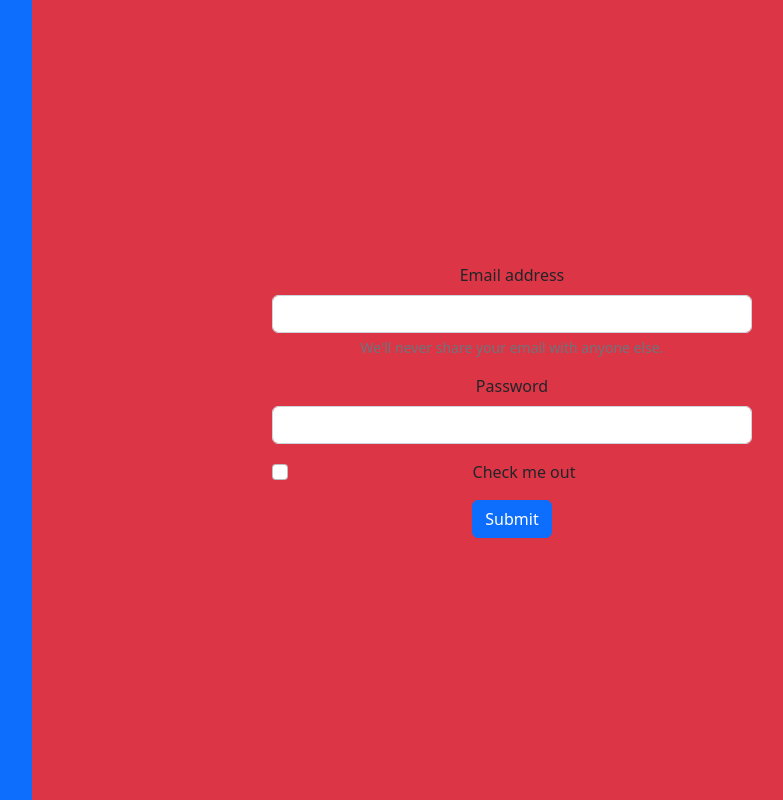
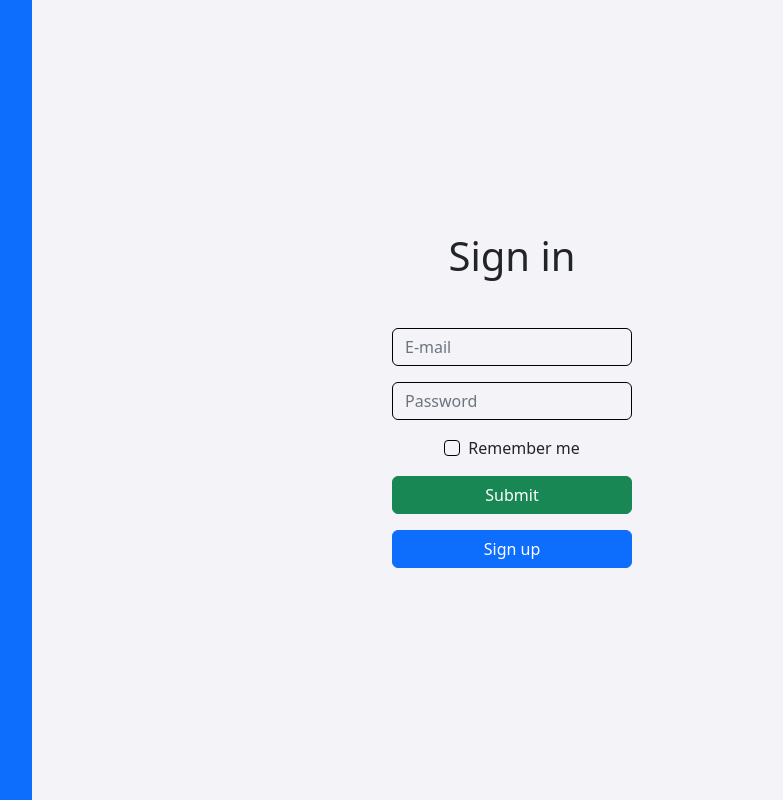
Before and after one commit to Ayoub-Zennouh/delivery-frontend-reactjs, a React (Create React App) app: page / in a window 1280 px wide. Shown: the whole page, without its empty margins (288-1071 px from the left). Built offline with nearby package versions, Linux system fonts and the light colour scheme.

Commit message:
login page

```diff
--- a/src/App.css
+++ b/src/App.css
@@ -24,6 +24,18 @@
   color: white;
 }
 
+.right-grid {
+  background-color: #F4F4F8;
+}
+
+input {
+  border-color: #000000!important;
+  background-color: #F4F4F8!important;
+  border-style: solid;
+  border-width: 5px;
+  border-bottom-width: 3px;
+}
+
 .App-link {
   color: #61dafb;
 }
--- a/src/App.jsx
+++ b/src/App.jsx
@@ -5,22 +5,21 @@ function App() {
     <div className="App">
       <div className='d-flex flex-row vh-100 vw-100'>
         <div className='vh-100 w-25 bg-primary'></div>
-        <div className='vh-100 w-75 bg-danger d-flex flex-column justify-content-center'>
-          <form className='w-50 mx-auto'>
-            <div class="mb-3">
-              <label for="exampleInputEmail1" class="form-label">Email address</label>
-              <input type="email" class="form-control" id="exampleInputEmail1" aria-describedby="emailHelp"></input>
-                <div id="emailHelp" class="form-text">We'll never share your email with anyone else.</div>
+        <div className='vh-100 w-75 d-flex flex-column justify-content-center right-grid'>
+          <form className='w-50 mx-auto d-flex flex-column align-items-center'>
+            <h1 className='mb-5'>Sign in</h1>
+            <div class="mb-3 w-50">
+              <input type="email" class="form-control" id="exampleInputEmail1" aria-describedby="emailHelp" placeholder='E-mail'></input>
             </div>
-            <div class="mb-3">
-              <label for="exampleInputPassword1" class="form-label">Password</label>
-              <input type="password" class="form-control" id="exampleInputPassword1"></input>
+            <div class="mb-3 w-50">
+              <input type="password" class="form-control" id="exampleInputPassword1" placeholder='Password'></input>
             </div>
             <div class="mb-3 form-check">
               <input type="checkbox" class="form-check-input" id="exampleCheck1"></input>
-                <label class="form-check-label" for="exampleCheck1">Check me out</label>
+                <label class="form-check-label" for="exampleCheck1">Remember me</label>
             </div>
-            <button type="submit" class="btn btn-primary">Submit</button>
+            <button type="submit" class="btn btn-success w-50">Submit</button>
+            <button type="submit" class="btn btn-primary mt-3 w-50">Sign up</button>
           </form>
         </div>
       </div>
```
